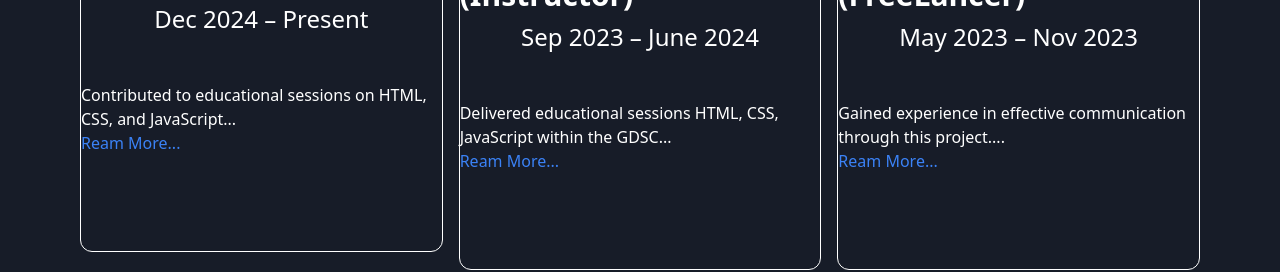
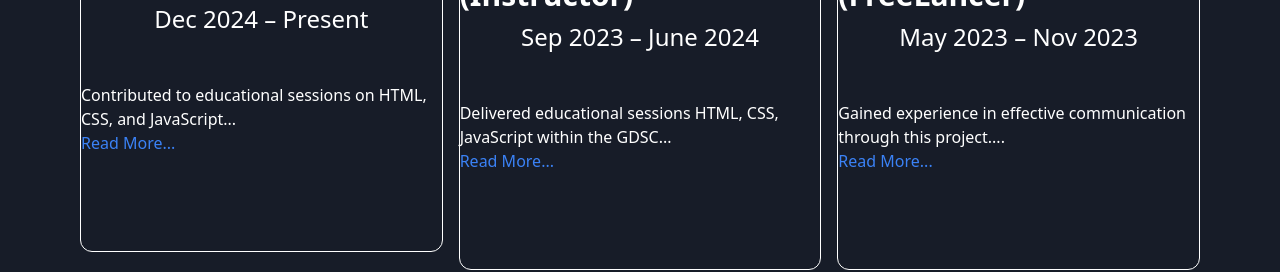
Before and after one commit to moshaosama/My-Portfolio, a React (Vite) app: page / in a window 1280 px wide. Shown: the part 2700-2972 px from the top of the page. Built offline with nearby package versions, Linux system fonts and the light colour scheme.

Commit message:
Set Transition and Duration for each Component

```diff
--- a/src/Components/ExperienceCom.tsx
+++ b/src/Components/ExperienceCom.tsx
@@ -41,7 +41,7 @@ const ExperienceCom = ({
           >
             <li>{Description}</li>
             <a href="#" className="text-blue-500">
-              Ream More...
+              Read More...
             </a>
           </ul>
         </div>
```
